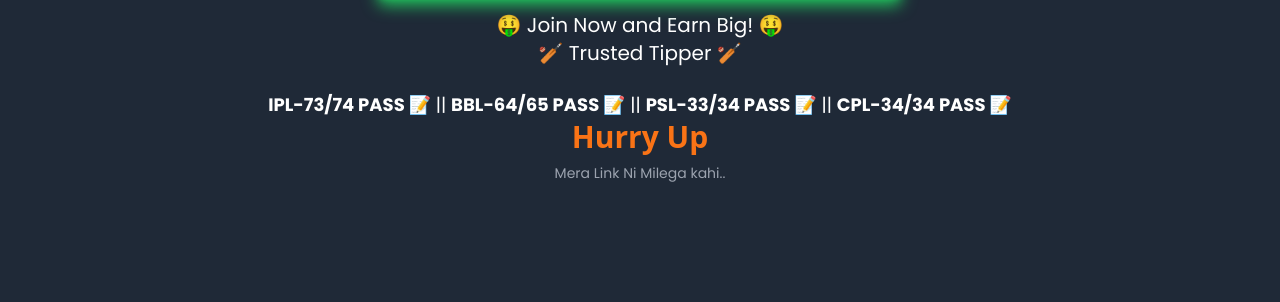
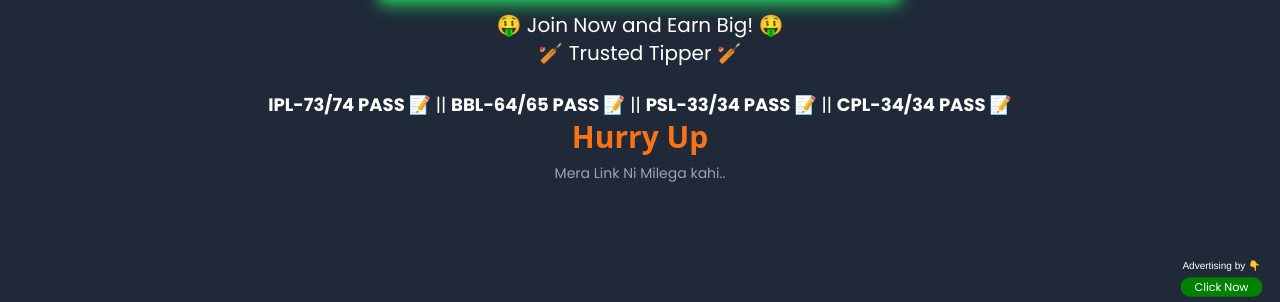
Before and after one commit to saurabhad00/jack_toss_fixxers, a plain HTML site: page index.html in a window 1280 px wide. Shown: the part 498-800 px from the top of the page. Drawn offline with nearby package versions, Linux system fonts and the light colour scheme.

Commit message:
index.html

```diff
--- a/index.html
+++ b/index.html
@@ -114,5 +114,10 @@ document.addEventListener("keydown", function (e) {
 });
 
     </script>
+    <div class="" style=" width: 100%; position: absolute; bottom: 1px; z-index: 99; display: flex; justify-content: space-between; "><span></span>
+    <a href="https://t.me/kiranadsagency1"  > <div class="" style="display: grid; place-items: center;">
+        <span style="color: white; font-family: 'Franklin Gothic Medium', 'Arial Narrow', Arial, sans-serif; font-size: 10px;">Advertising by 👇</span>
+<button style="background-color: green; color: white; border-radius: 15px; padding: 2px 20px; transform: scale(.7);">Click Now</button>
+</div></a></div>
 </body>
 </html>
```
